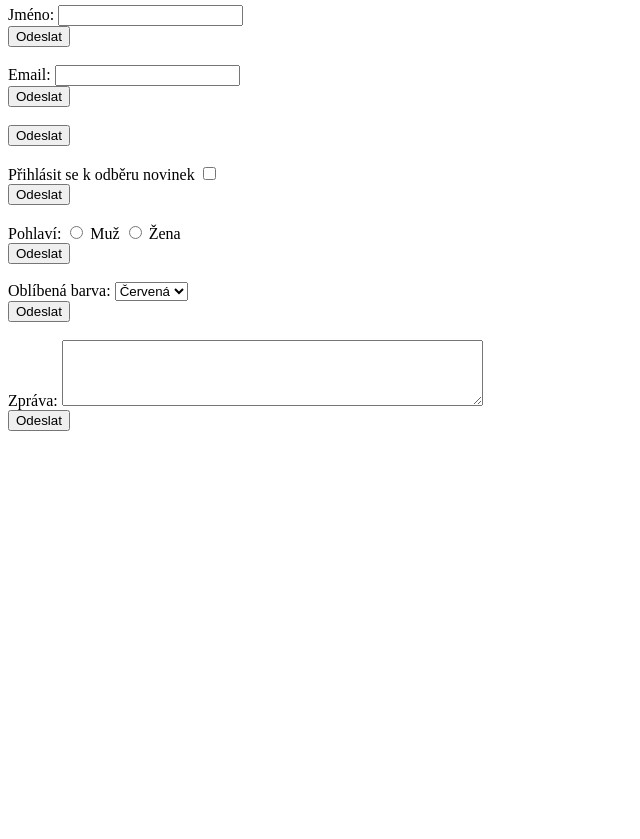
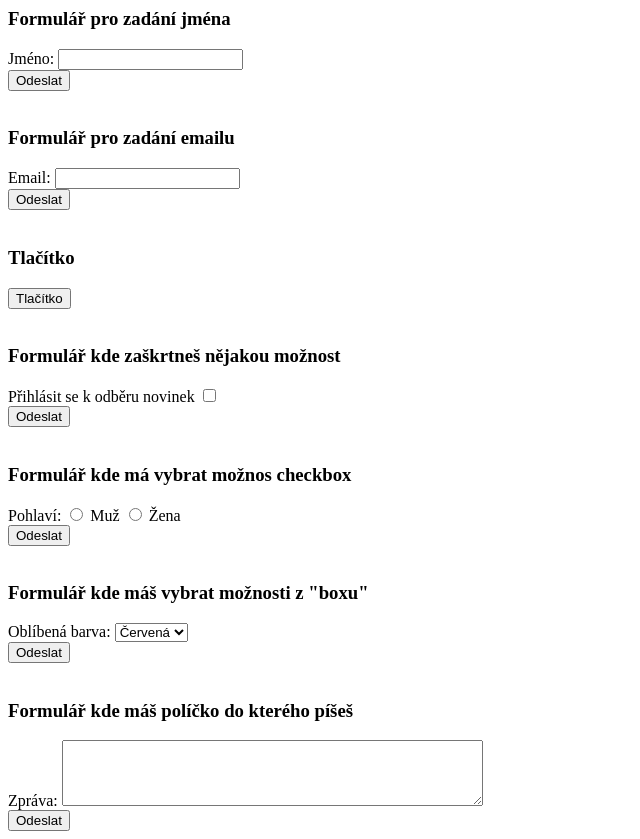
Before and after one commit to danielxd799/HTML-CSS, a plain HTML site: page uvod/index.html in a window 1280 px wide. Shown: the part 1320-2159 px from the top of the page, without its empty margins (0-640 px from the left). Before the commit the page ends 1767 px from the top, so only its background shows below. Drawn offline with Linux system fonts and the light colour scheme.

Commit message:
samostatná prace dodělán

```diff
--- a/uvod/index.html
+++ b/uvod/index.html
@@ -88,8 +88,6 @@ table, th, td{
     </table>
 
     <br>
-
-    <p>
     <!--jsou tam čísla-->
     <h1>Ustpořádaný seznam</h1>
     <ol>
@@ -105,9 +103,10 @@ table, th, td{
         <li>Druhá položka</li>
         <li>Třetí položka</li>
     </ul>
-    </p>
+
     <br>
-    <p>
+    <!-- Formulář pro zadání jména -->
+    <h3>Formulář pro zadání jména</h3>
     <form action="/submit" method="post">
         <label for="name">Jméno:</label>
         <input type="text" id="name" name="name" required>
@@ -116,6 +115,8 @@ table, th, td{
     </form>
     <br>
 
+    <!-- Formulář pro zadání emailu -->
+        <h3>Formulář pro zadání emailu</h3>
     <form action="/submit" method="post">
         <label for="email">Email:</label>
         <input type="email" id="email" name="email" required>
@@ -123,10 +124,16 @@ table, th, td{
         <input type="submit" value="Odeslat">
     </form>
     <br>
+
+    <!-- Formulář pro tlačítko -->
+        <h3>Tlačítko</h3>
     <form action="/submit" method="post">
-            <button type="submit">Odeslat</button>
+        <button type="submit">Tlačítko</button>
     </form>
     <br>
+
+    <!-- Formulář pro přihlášení k odběru novinek (checkbox) -->
+    <h3>Formulář kde zaškrtneš nějakou možnost</h3>
     <form action="/submit" method="post">
         <label for="subscribe">Přihlásit se k odběru novinek</label>
         <input type="checkbox" id="subscribe" name="subscribe" value="yes">
@@ -134,6 +141,9 @@ table, th, td{
         <input type="submit" value="Odeslat">
     </form>
     <br>
+
+    <!-- Formulář pro výběr pohlaví (radio buttons) -->
+    <h3>Formulář kde má vybrat možnos checkbox</h3>
     <form action="/submit" method="post">
         <label for="gender">Pohlaví:</label>
         <input type="radio" id="male" name="gender" value="male">
@@ -144,6 +154,9 @@ table, th, td{
         <input type="submit" value="Odeslat">
     </form>
     <br>
+
+    <!-- Formulář pro výběr oblíbené barvy (dropdown) -->
+        <h3>Formulář kde máš vybrat možnosti z "boxu"</h3>
     <form action="/submit" method="post">
         <label for="color">Oblíbená barva:</label>
         <select id="color" name="color">
@@ -155,6 +168,9 @@ table, th, td{
         <input type="submit" value="Odeslat">
     </form>
     <br>
+
+    <!-- Formulář pro zadání zprávy (textarea) -->
+        <h3>Formulář kde máš políčko do kterého píšeš</h3>
     <form action="/submit" method="post">
         <label for="message">Zpráva:</label>
         <textarea id="message" name="message" rows="4" cols="50" required></textarea>
@@ -164,10 +180,6 @@ table, th, td{
 
 
 
-    </p>
-
-
-
 
 
 
```
Lines whose indentation alone changed are shown as unchanged.
